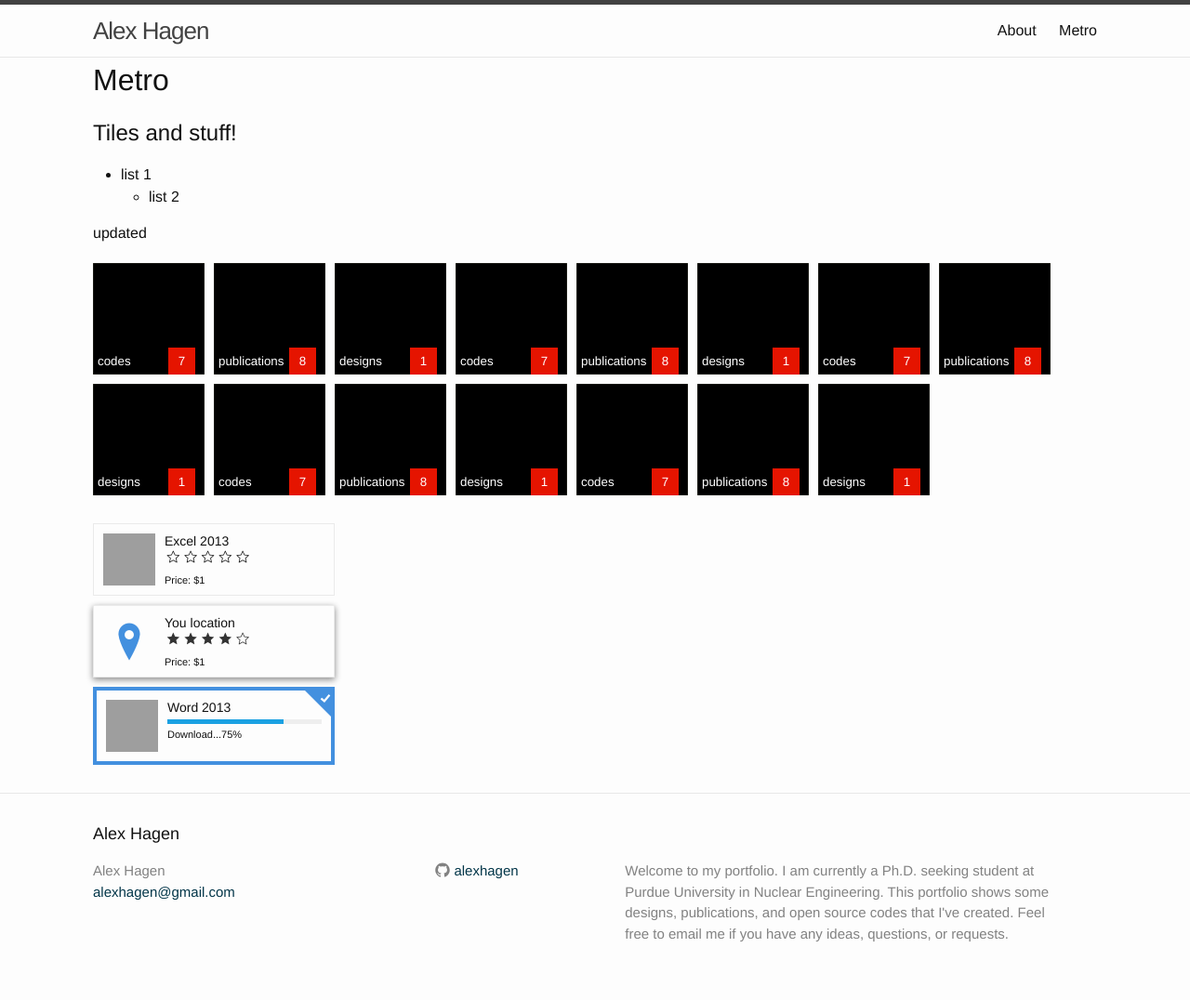
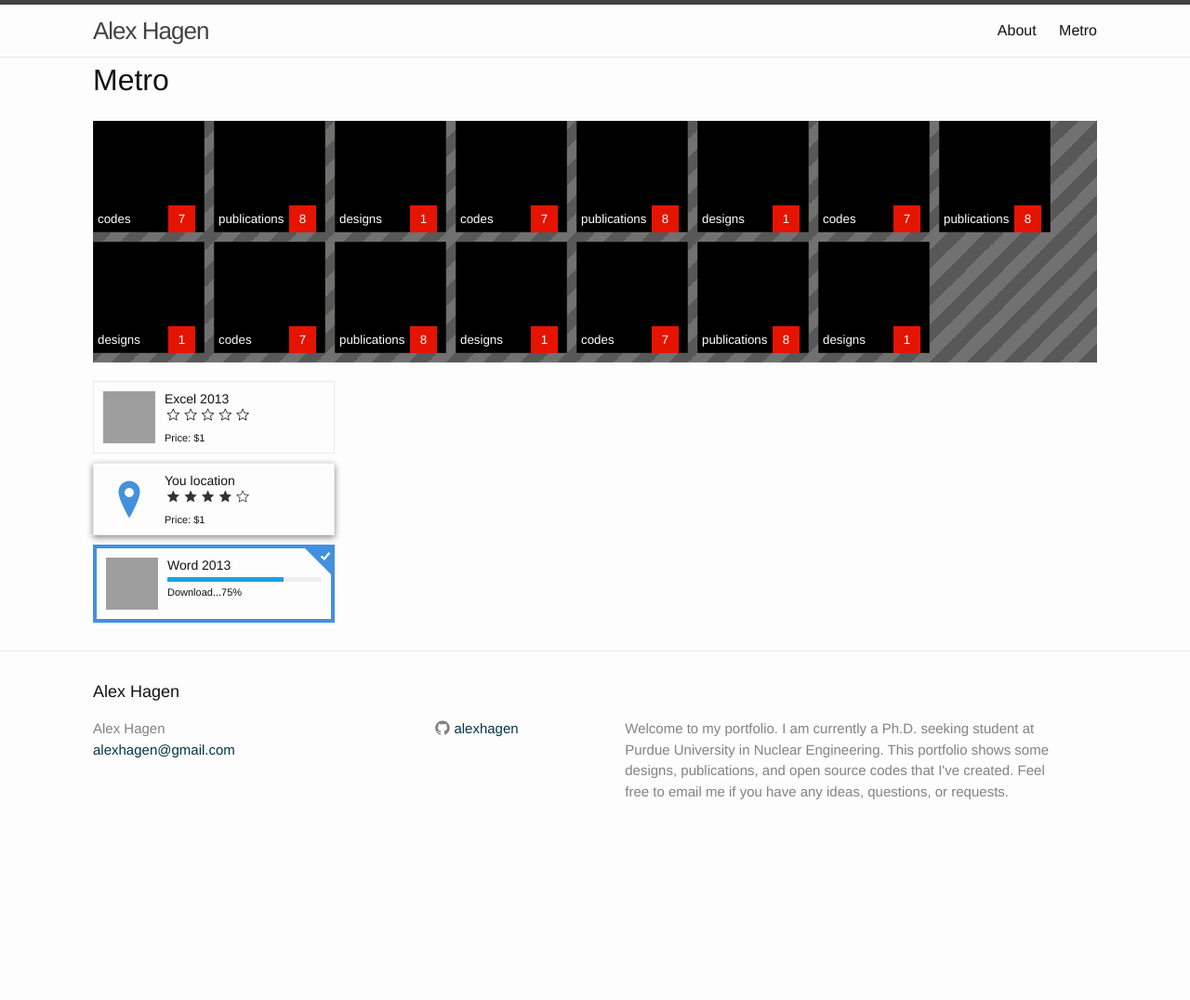
Before and after one commit to alexhagen/alexhagen.github.io, a Jekyll site: the page built from metro.md, in a window 1280 px wide. Shown: the whole page at 93% size. Built offline with Jekyll 4.4.1, drawn with Linux system fonts in a browser that asks for light colours; after the commit the page ends 923 px from its top, so only the background shows below that; grey boxes are pictures that could not be loaded.

Commit message:
bg color

```diff
--- a/metro.md
+++ b/metro.md
@@ -16,14 +16,7 @@
    {% capture designs_count %} {{ designs_count | plus: 1 }} {% endcapture %}
 {% endfor %}
 
-## Tiles and stuff!
-
-- list 1
-	- list 2
-
-updated
-
-<div class="row">
+<div class="row ribbed-grayed">
 
 <div class="tile bg-black">
     <div class="brand">
```
